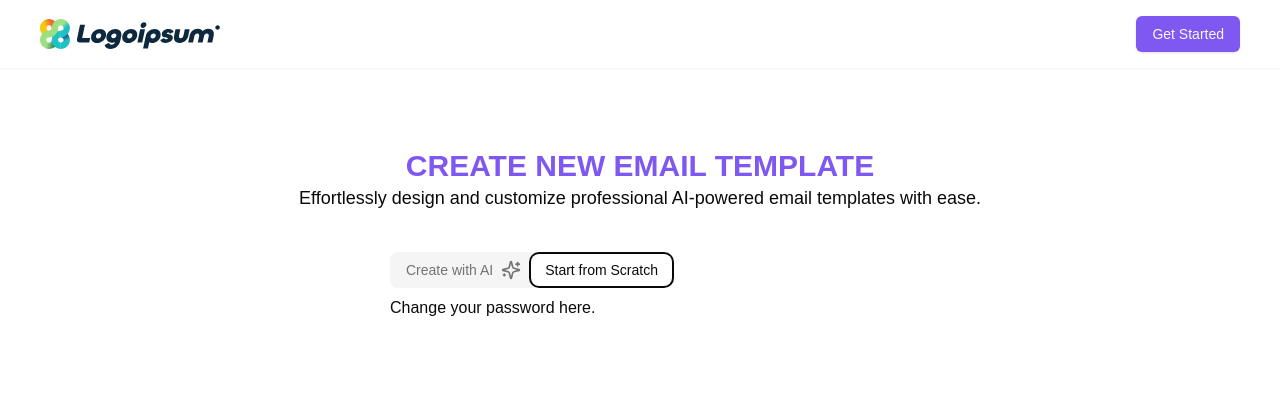
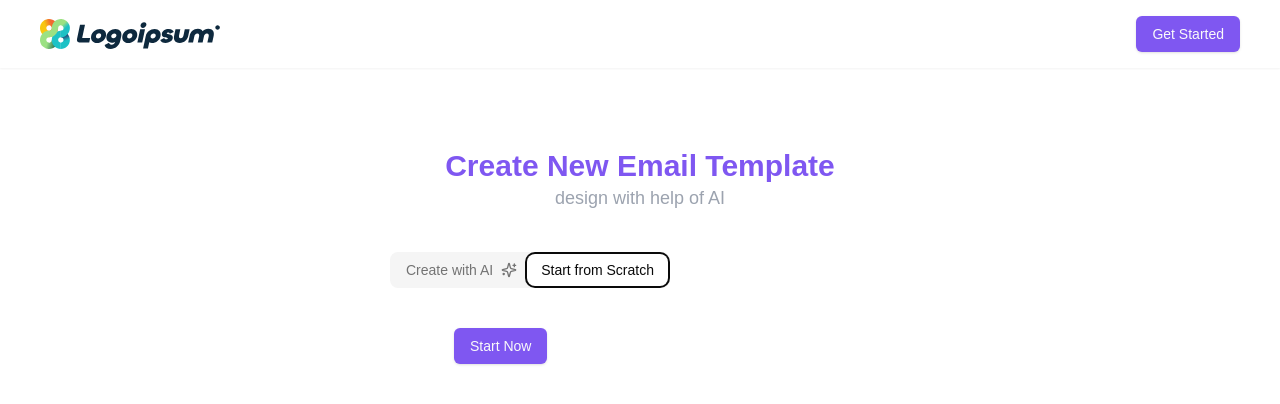
Before and after one commit to RICE36a10/TestingMailMint, a Next.js app: page /dashboard/create in a window 1280 px wide. Both pictures are taken after a click on the tab "Start from Scratch". Shown: the top 404 px of the page. Built offline with nearby package versions, Linux system fonts and the light colour scheme; no server answers.

Commit message:
start now from scratch button added

```diff
--- a/app/(main)/dashboard/create/page.jsx
+++ b/app/(main)/dashboard/create/page.jsx
@@ -1,29 +1,88 @@
-import React from 'react'
-import { Tabs, TabsContent, TabsList, TabsTrigger } from "@/components/ui/tabs"
-import { Sparkles } from 'lucide-react'
-import AIInputBox from '@/components/custom/AIInputBox'
+"use client";
+import React, {useState} from "react";
+import { Tabs, TabsContent, TabsList, TabsTrigger } from "@/components/ui/tabs";
+import {Sparkles, LoaderCircle} from "lucide-react";
+import AIInputBox from "@/components/custom/AIInputBox";
+import {Button} from "@/components/ui/button";
+import {useMutation} from "convex/react";
+import {api} from "@/convex/_generated/api";
+import {v4 as uuidv4} from "uuid";
+import {useRouter} from "next/navigation";
+import {useUserDetail, useEmailTemplate} from "@/app/provider";
 
-function Create() {
+export default function Create() {
+    const [scratchClicked, setScratchClicked] = useState(false);
+    const [loading, setLoading] = useState(false);
+    const router = useRouter();
+    const saveTemplate = useMutation(api.emailTemplate.SaveTemplate);
+    const {userDetail} = useUserDetail();
+    const {setEmailTemplate} = useEmailTemplate();
+
+    const handleStartNow = async () => {
+        if(!userDetail?.email) return;
+        const tid = uuidv4();
+        setLoading(true);
+        try {
+            await saveTemplate({
+                tid: tid,
+                design: [],
+                email: userDetail.email,
+                description: "Blank Template",
+            });
+            setEmailTemplate([]);
+            router.push('/editor/' + tid);
+        } catch (e) {
+            console.error('Error creating template from scratch', e);
+            setLoading(false);
+        }
+    };
 
     return (
-        <div className='px-10 md:px-28 lg:px-64 xl:px-72 mt-20'>
-            <div className='flex items-center flex-col'>
-                <h2 className='font-bold text-3xl text-primary'>CREATE NEW EMAIL TEMPLATE</h2>
-                <p className='text-lg text-gray-400s'>Effortlessly design and customize professional AI-powered email templates with ease.</p>
-                <Tabs defaultValue="AI" className="w-[500px] mt-10">
+        <div className={'px-10 md:px-28 lg:px-64 xl:px-72 mt-20 '}>
+            <div className={'flex flex-col items-center '}>
+                <h2 className={'font-bold text-3xl text-primary  '}>
+                    Create New Email Template
+                </h2>
+                <p className={'text-lg text-gray-400        '}>
+                    design with help of AI
+                </p>
+
+                <Tabs
+                    defaultValue="AI"
+                    className="w-[500px]  mt-10   "
+                    onValueChange={(val) => {
+                        if (val === "Scratch") setScratchClicked(true);
+                    }}
+                >
                     <TabsList>
-                        <TabsTrigger value="AI">Create with AI <Sparkles className='h-5 w-5 ml-2' /> </TabsTrigger>
-                        <TabsTrigger value="SCRATCH">Start from Scratch</TabsTrigger>
+                        <TabsTrigger value="AI">Create with AI  <Sparkles className={'h-5 w-4 ml-2'}/> </TabsTrigger>
+                        <TabsTrigger value="Scratch">Start from Scratch</TabsTrigger>
                     </TabsList>
                     <TabsContent value="AI">
-                        <AIInputBox />
+                        <AIInputBox/>
                     </TabsContent>
-                    <TabsContent value="SCRATCH">Change your password here.</TabsContent>
+                    <TabsContent value="Scratch">
+                        <div className={' ml-16 mt-10'}>
+                            {scratchClicked ? (
+                                <Button onClick={handleStartNow} disabled={loading}>
+                                    {loading ? (
+                                        <span className={'scale-125 flex'}>
+                                            <LoaderCircle className={'animate-spin'} />
+                                        </span>
+                                    ) : (
+                                        'Start Now'
+                                    )}
+                                </Button>
+                            ) : (
+                                "Coming soon"
+                            )}
+                        </div>
+                    </TabsContent>
                 </Tabs>
+
+
 
             </div>
         </div>
-    )
+    );
 }
-
-export default Create
```
